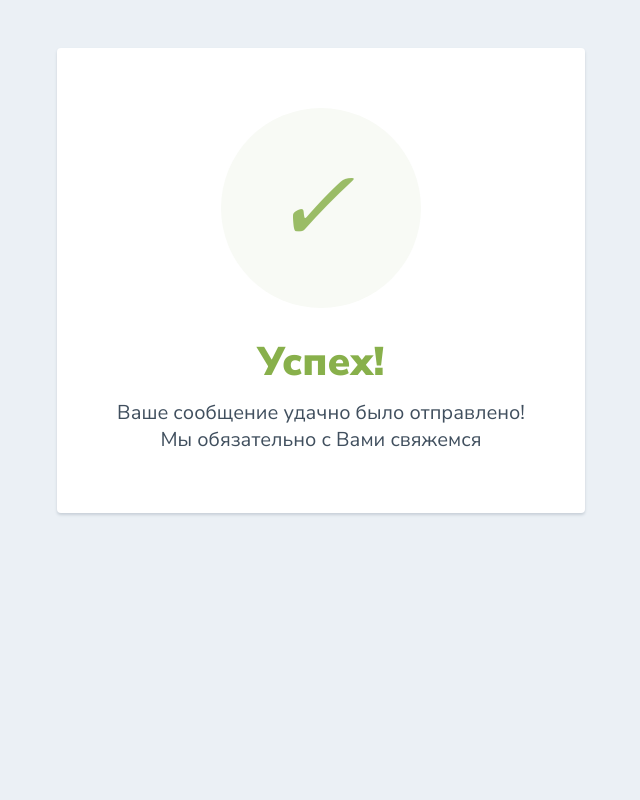
After one commit to almazuulu/DjangoLesson, a Django app: page /successemail in a window 1280 px wide. The commit adds this page. Shown: the whole page, without its empty margins (319-959 px from the left). Run offline with Django 4.2, Linux system fonts and the light colour scheme.

Commit message:
Обратная связь

```diff
--- a/websitenews/newsapp/admin.py
+++ b/websitenews/newsapp/admin.py
@@ -1,10 +1,11 @@
 from django.contrib import admin
-from .models import News, Category
+from .models import News, Category, Aboutus
 
 class NewsAdmin(admin.ModelAdmin):
     list_display = ('title', 'created_at', 'updated_at', 'category', 'is_published')
 
 admin.site.register(News, NewsAdmin)
 admin.site.register(Category)
+admin.site.register(Aboutus)
 
 # Register your models here.
--- a/websitenews/newsapp/templates/newsapp/add_news.html
+++ b/websitenews/newsapp/templates/newsapp/add_news.html
@@ -13,7 +13,7 @@
         {% csrf_token %}
 
         {% comment %}
-        {{ form.as_p }}
+<!--        {{ form.as_p }}-->
 
                 {{ form.non_field.errors }}
 
--- a/websitenews/newsapp/templates/newsapp/article.html
+++ b/websitenews/newsapp/templates/newsapp/article.html
@@ -2,11 +2,11 @@
 {% block sidebar %}
 <div class="col-md-4">
              {% include 'sidebar.html' %}
-    <div>
+</div>
 {% endblock %}
 
 {% block content %}
-        <div class="col-md-8">
+    <div class="col-md-8">
             <div class="card mb-3">
                   <div class="card-header text-center">
                     Категория: {{ article.category.title_category }}
@@ -33,5 +33,5 @@
 <!--                  </div>-->
                 </div>
               </div>
-        </div>
+    </div>
 {% endblock %}
--- /dev/null
+++ b/websitenews/newsapp/templates/newsapp/successemail.html
@@ -0,0 +1,48 @@
+<html>
+  <head>
+    <link href="https://fonts.googleapis.com/css?family=Nunito+Sans:400,400i,700,900&display=swap" rel="stylesheet">
+  </head>
+    <style>
+      body {
+        text-align: center;
+        padding: 40px 0;
+        background: #EBF0F5;
+      }
+        h1 {
+          color: #88B04B;
+          font-family: "Nunito Sans", "Helvetica Neue", sans-serif;
+          font-weight: 900;
+          font-size: 40px;
+          margin-bottom: 10px;
+        }
+        p {
+          color: #404F5E;
+          font-family: "Nunito Sans", "Helvetica Neue", sans-serif;
+          font-size:20px;
+          margin: 0;
+        }
+      i {
+        color: #9ABC66;
+        font-size: 100px;
+        line-height: 200px;
+        margin-left:-15px;
+      }
+      .card {
+        background: white;
+        padding: 60px;
+        border-radius: 4px;
+        box-shadow: 0 2px 3px #C8D0D8;
+        display: inline-block;
+        margin: 0 auto;
+      }
+    </style>
+    <body>
+      <div class="card">
+      <div style="border-radius:200px; height:200px; width:200px; background: #F8FAF5; margin:0 auto;">
+        <i class="checkmark">✓</i>
+      </div>
+        <h1>Успех!</h1>
+        <p>Ваше сообщение удачно было отправлено!<br/> Мы обязательно с Вами свяжемся</p>
+      </div>
+    </body>
+</html>
--- a/websitenews/newsapp/urls.py
+++ b/websitenews/newsapp/urls.py
@@ -13,6 +13,7 @@ urlpatterns = [
     path('article/<int:news_id>/',DetailNews.as_view(), name='show_news'),
     path('article/add-news/', CreateNews.as_view(), name = 'add_news'),
     # path('article/add-news/', add_news, name='add_news'),
+    path('successemail', successemail, name = 'successemail'),
     re_path(r'aboutus/', about, name='aboutus'),
     re_path(r'contactus/', contact_us, name = 'contactus'),
 
--- a/websitenews/newsapp/views.py
+++ b/websitenews/newsapp/views.py
@@ -1,8 +1,9 @@
 from django.shortcuts import render, redirect
 from django.http import HttpResponse
-from .models import News, Category
-from .forms import NewsForm
+from .models import News, Category, Aboutus
+from .forms import NewsForm, ContactForm
 from django.views.generic import ListView, DetailView, CreateView
+from django.core.mail import send_mail, BadHeaderError
 
 class HomeNews(ListView):
     #object_list
@@ -84,7 +85,34 @@ class CreateNews(CreateView):
 #     return render(request, 'newsapp/add_news.html', {'form':form})
 
 def about(request):
-    return render(request, 'newsapp/aboutus.html')
+    aboutus = Aboutus.objects.all()
+    context = {
+        "aboutus":aboutus
+    }
+    return render(request, 'newsapp/aboutus.html', context = context)
+
+def successemail(request):
+    return render(request, 'newsapp/successemail.html')
 
 def contact_us(request):
-    return render(request, 'newsapp/contactus.html')
+    if request.method == 'POST':
+        form = ContactForm(request.POST)
+        if form.is_valid():
+            email_visitor = form.cleaned_data['email']
+            subject_visitor = form.cleaned_data['subject']
+            content_message = form.cleaned_data['message']
+            try:
+                mail = send_mail(subject_visitor, content_message,
+                                 email_visitor, ['aselya_9308@mail.ru'])
+            except BadHeaderError:
+                return HttpResponse('Error sending')
+
+            return redirect('successemail')
+    else:
+        form = ContactForm()
+
+    context = {
+        'form': form
+    }
+
+    return render(request, 'newsapp/contactus.html', context = context)
--- a/websitenews/websitenews/settings.py
+++ b/websitenews/websitenews/settings.py
@@ -126,6 +126,12 @@ STATICFILES_DIRS = [
 MEDIA_ROOT = os.path.join(BASE_DIR, 'media')
 MEDIA_URL = '/media/'
 
+EMAIL_HOST = 'smtp.gmail.com'
+EMAIL_PORT = 465
+EMAIL_HOST_USER = 'kgdjango@gmail.com'
+EMAIL_HOST_PASSWORD = 'bgsmqlrvlyaxkunv'
+EMAIL_USE_TSL = False
+EMAIL_USE_SSL = True
 
 # Default primary key field type
 # https://docs.djangoproject.com/en/4.1/ref/settings/#default-auto-field
```
Also changed, not shown: websitenews/newsapp/forms.py (+10 -0 lines), websitenews/newsapp/models.py (+13 -2 lines), websitenews/newsapp/templates/newsapp/aboutus.html (+28 -15 lines), websitenews/newsapp/templates/newsapp/contactus.html (+10 -20 lines), websitenews/db.sqlite3, websitenews/newsapp/migrations/0004_aboutus.py (added).
